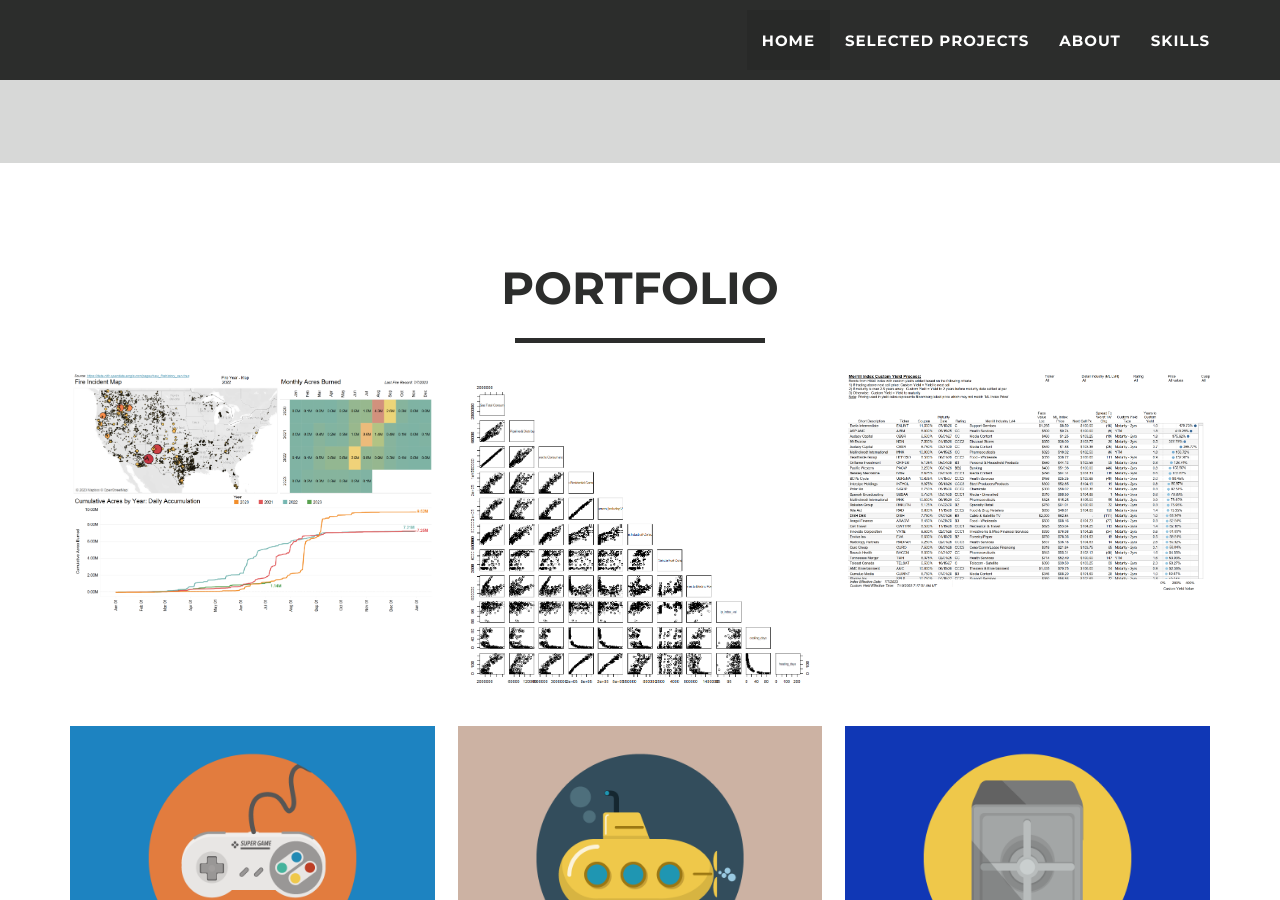
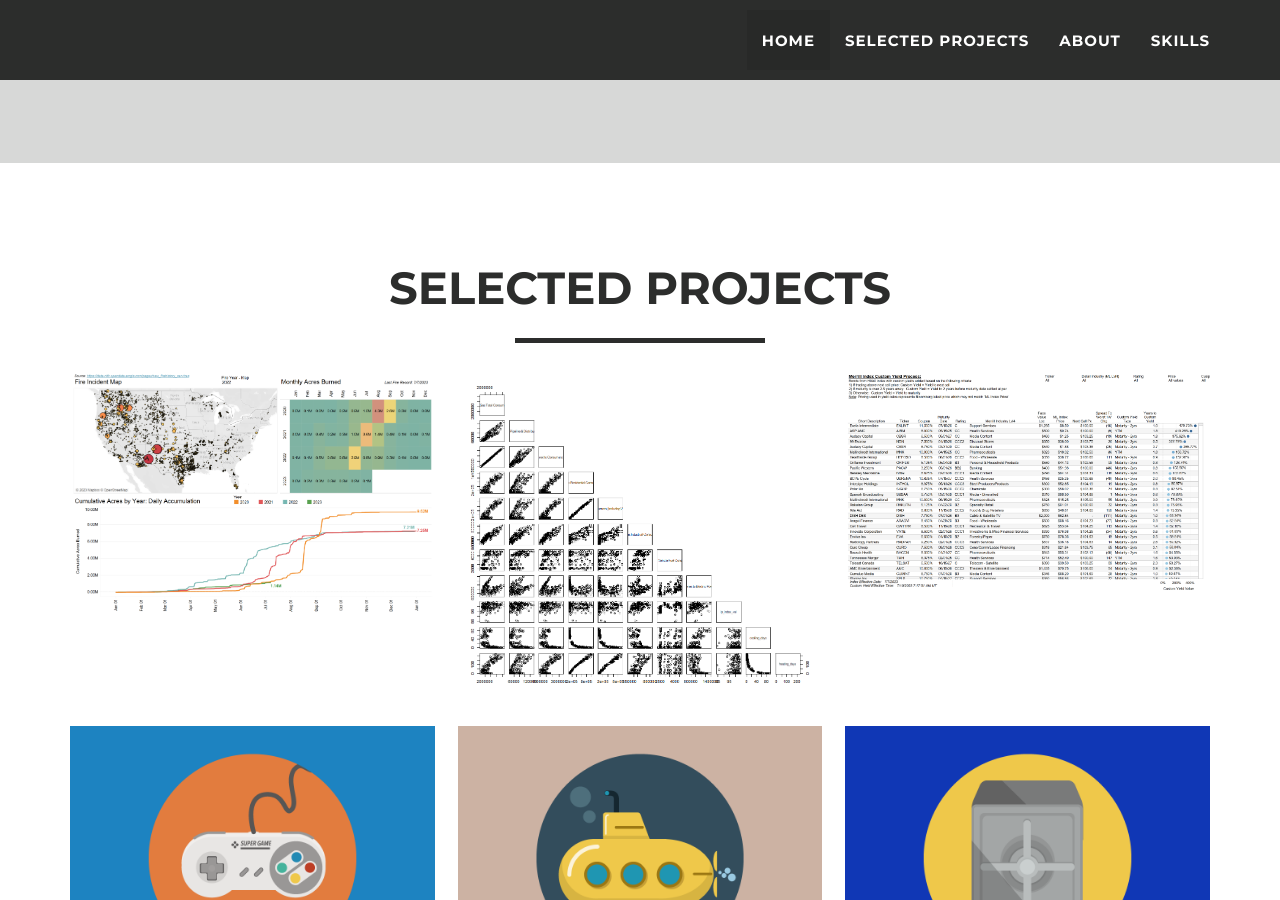
Before and after one commit to brf217/brf217.github.io, a Jekyll site: the page built from _posts/2014-07-18-project-1.markdown, in a window 1280 px wide and 900 px high, scrolled down 582 px. Built offline with Jekyll 4.4.1, drawn with Linux system fonts in a browser that asks for light colours.

Commit message:
Update portfolio_grid.html

```diff
--- a/_includes/portfolio_grid.html
+++ b/_includes/portfolio_grid.html
@@ -3,7 +3,7 @@
   <div class="container portfolio-flex-grid">
     <div class="row">
       <div class="col-lg-12 text-center">
-        <h2>Portfolio</h2>
+        <h2>Selected Projects</h2>
         <hr class="star-primary">
       </div>
     </div>
```
